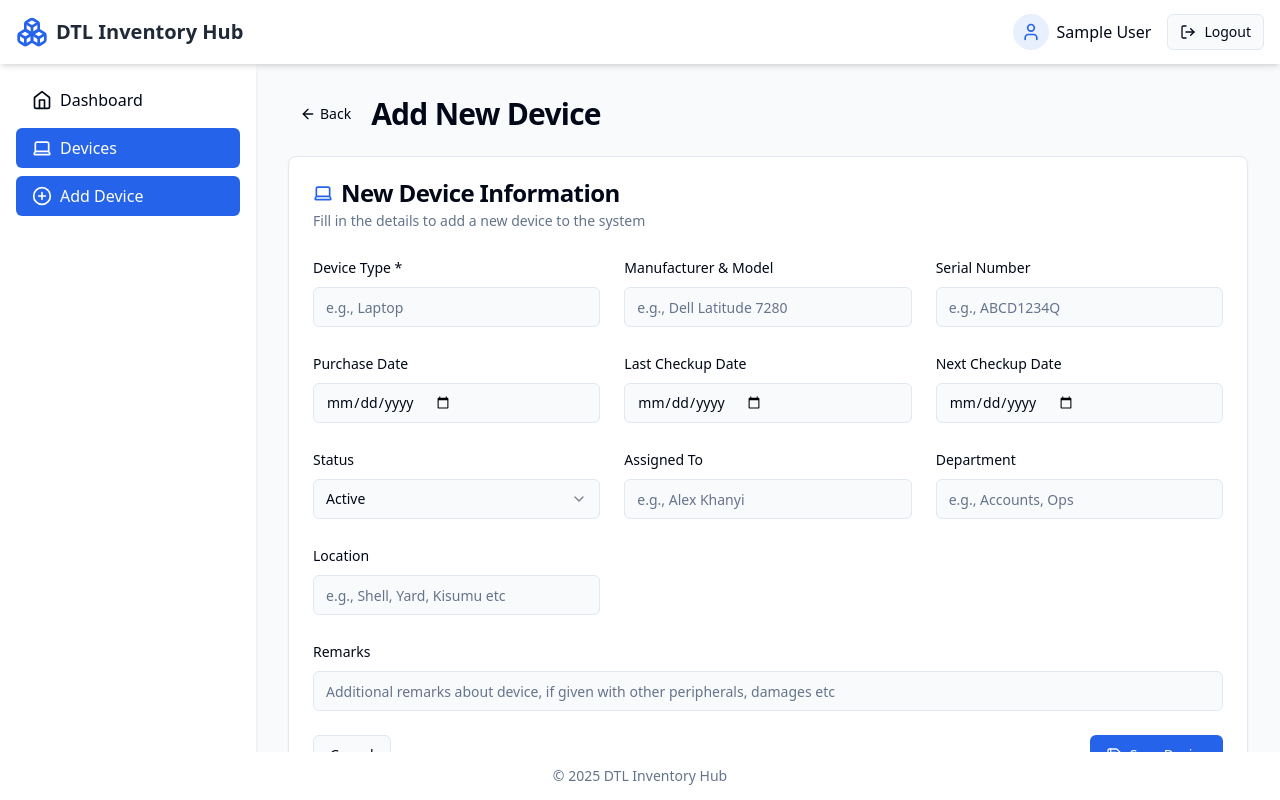
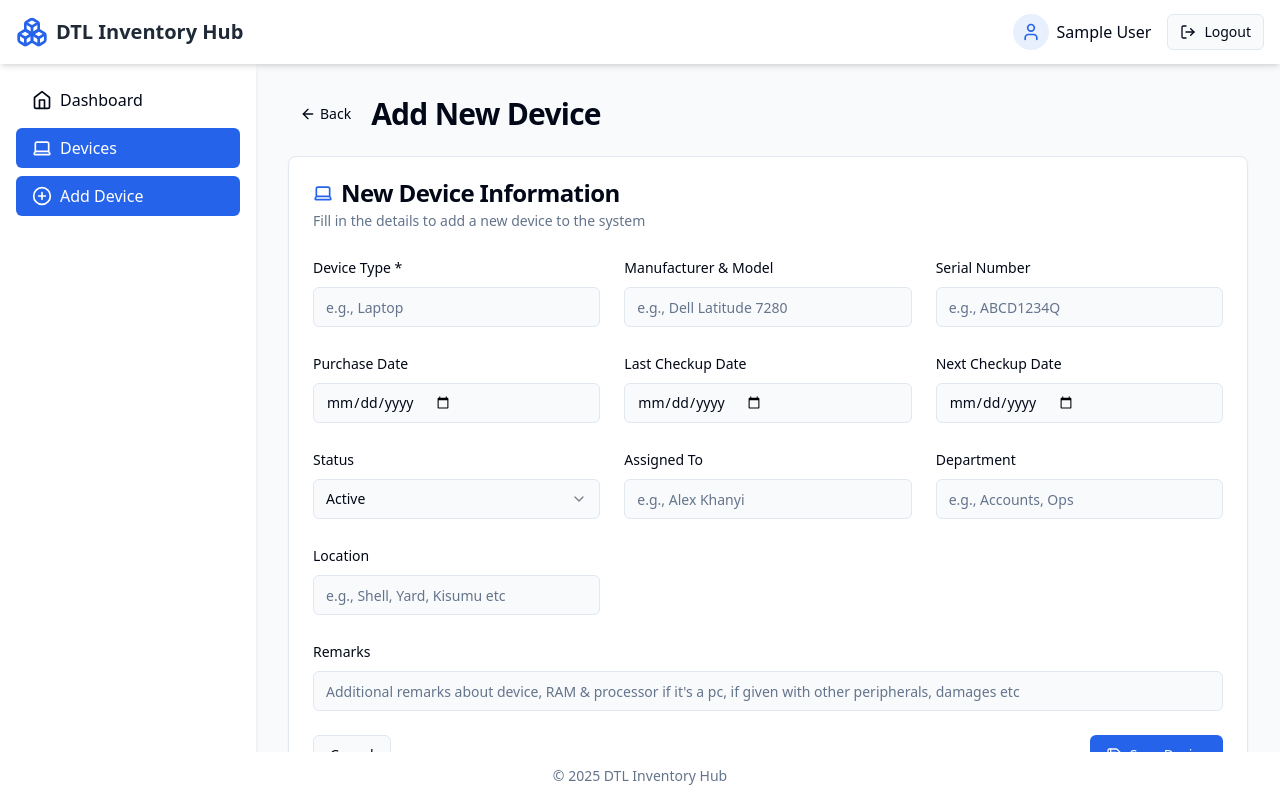
Before and after one commit to mumbi-prog/Inventory-Hub, a React (Vite) app: page /devices/new in a window 1280 px wide. Built offline with nearby package versions, Linux system fonts and the light colour scheme; sample sign-in values are in the browser's storage.

Commit message:
Inputs update

```diff
--- a/src/pages/DeviceForm.jsx
+++ b/src/pages/DeviceForm.jsx
@@ -250,7 +250,7 @@ const DeviceForm = () => {
                   name="notes"
                   value={formData.notes}
                   onChange={handleChange}
-                  placeholder="Additional remarks about device, if given with other peripherals, damages etc"
+                  placeholder="Additional remarks about device, RAM & processor if it's a pc, if given with other peripherals, damages etc"
                 />
               </div>
             </CardContent>
--- a/src/pages/DeviceList.jsx
+++ b/src/pages/DeviceList.jsx
@@ -192,7 +192,7 @@ const DeviceList = () => {
             <Laptop className="h-12 w-12 text-muted-foreground mb-4" />
             {searchTerm ? (
               <p className="text-muted-foreground text-center mb-4">
-                No devices match your search criteria. Try a different search term.
+                No device/user matches your search criteria.
               </p>
             ) : (
               <p className="text-muted-foreground text-center mb-4">
```
